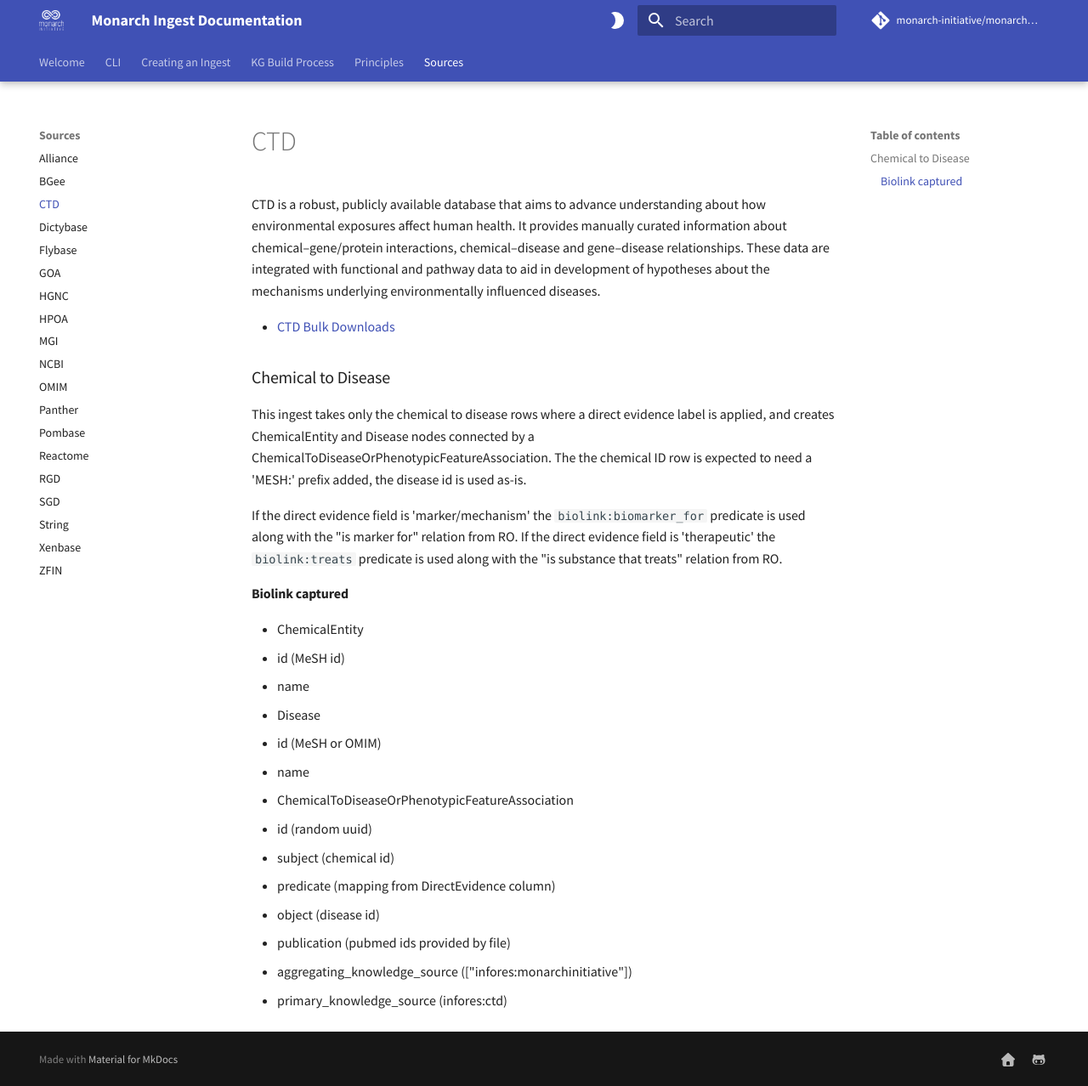
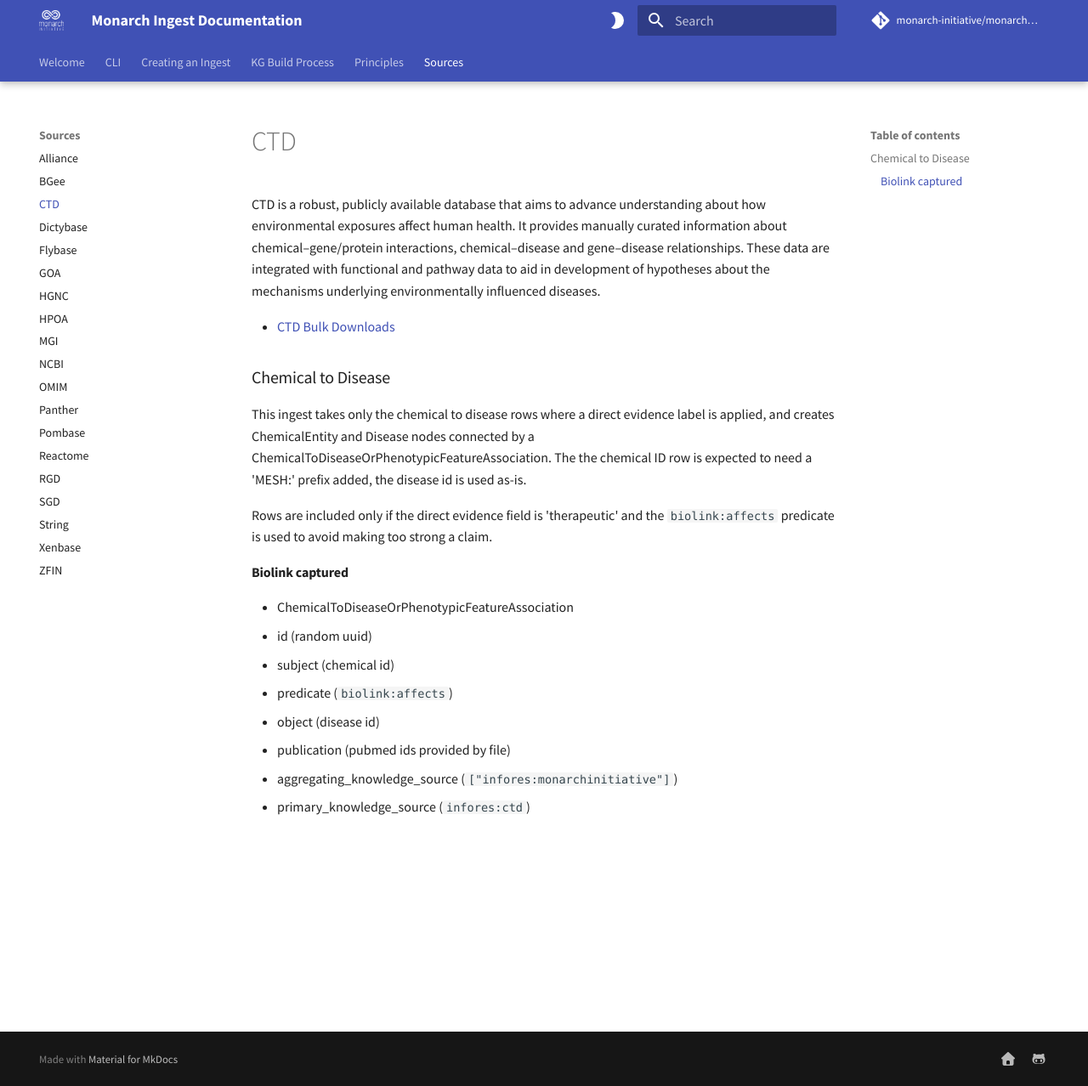
Before and after one commit to monarch-initiative/monarch-ingest, an MkDocs documentation site: the page built from docs/Sources/CTD.md, in a window 1280 px wide and 1278 px high. Shown: the whole window at 85% size. Built offline with MkDocs 1.6.1 and Material for MkDocs 9.7.7, drawn with Linux system fonts in a browser that asks for light colours; some web fonts are replaced; comment, search, counter and statistics services are not loaded.

Commit message:
Update CTD docs

```diff
--- a/docs/Sources/CTD.md
+++ b/docs/Sources/CTD.md
@@ -6,24 +6,15 @@ CTD is a robust, publicly available database that aims to advance understanding
 
 This ingest takes only the chemical to disease rows where a direct evidence label is applied, and creates ChemicalEntity and Disease nodes connected by a ChemicalToDiseaseOrPhenotypicFeatureAssociation. The the chemical ID row is expected to need a 'MESH:' prefix added, the disease id is used as-is.
 
-If the direct evidence field is 'marker/mechanism' the `biolink:biomarker_for` predicate is used along with the "is marker for" relation from RO.
-If the direct evidence field is 'therapeutic' the `biolink:treats` predicate is used along with the "is substance that treats" relation from RO.
+Rows are included only if the direct evidence field is 'therapeutic' and the `biolink:affects` predicate is used to avoid making too strong a claim.
 
 #### Biolink captured
-
-* ChemicalEntity
-  * id (MeSH id)
-  * name
-
-* Disease
-  * id (MeSH or OMIM)
-  * name
 
 * ChemicalToDiseaseOrPhenotypicFeatureAssociation
   * id (random uuid)
   * subject (chemical id)
-  * predicate (mapping from DirectEvidence column)
+  * predicate (`biolink:affects`)
   * object (disease id)
   * publication (pubmed ids provided by file)
-  * aggregating_knowledge_source (["infores:monarchinitiative"])
-  * primary_knowledge_source (infores:ctd)
+  * aggregating_knowledge_source (`["infores:monarchinitiative"]`)
+  * primary_knowledge_source (`infores:ctd`)
```
